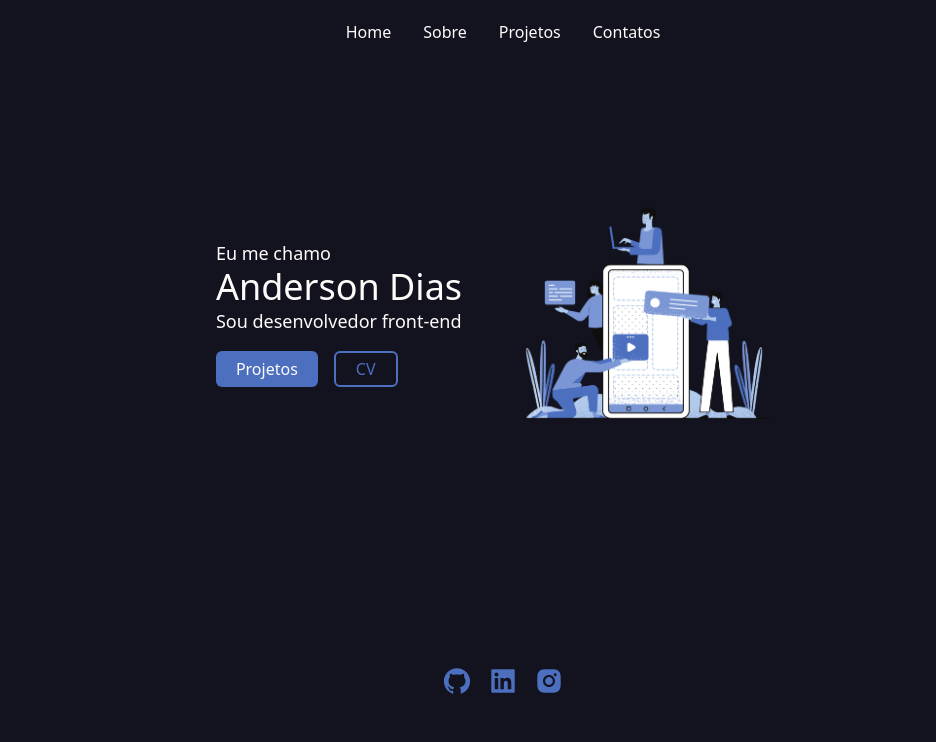
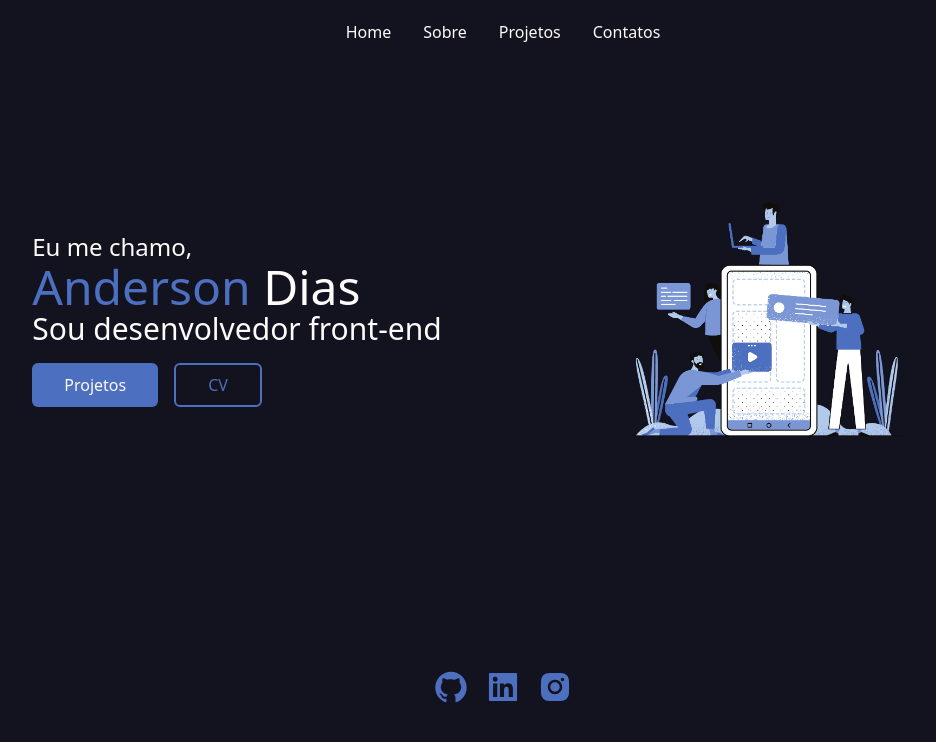
Before and after one commit to andersonDias89/my-site-next, a Next.js app: page / in a window 1280 px wide. Shown: the top 742 px of the page, without its empty margins (137-1073 px from the left). Built offline with nearby package versions, Linux system fonts and the light colour scheme.

Commit message:
ajustes na home

```diff
--- a/src/components/InitialPage/index.tsx
+++ b/src/components/InitialPage/index.tsx
@@ -5,24 +5,26 @@ export function InitialPage() {
     return (
         <div className="w-full h-[calc(100vh-64px)] flex items-center justify-center flex-wrap">
             <div className="container flex justify-center items-center space-x-10">
-                <div className="animation-transition-left">
-                    <span className="font-light text-lg">Eu me chamo</span>
-                    <h1 className="text-4xl">Anderson Dias</h1>
-                    <span className="font-light text-lg">Sou desenvolvedor front-end</span>
+                <div className="animation-transition-left w-1/2 flex items-center justify-center">
+                    <div>
+                        <span className="font-light text-2xl">Eu me chamo,</span>
+                        <h1 className="text-5xl"><span className="text-secondary">Anderson</span> Dias</h1>
+                        <span className="font-light text-3xl">Sou desenvolvedor front-end</span>
 
-                    <div className="flex space-x-4">
-                        <button className="bg-secondary mt-4 py-1 px-5 rounded-md">Projetos</button>
-                        <button className="bg-transparent border-2 border-secondary text-secondary mt-4 py-1 px-5 rounded-md">CV</button>
+                        <div className="flex space-x-4">
+                            <button className="bg-secondary mt-4 py-2 px-8 rounded-md">Projetos</button>
+                            <button className="bg-transparent border-2 border-secondary text-secondary mt-4 py-2 px-8 rounded-md">CV</button>
+                        </div>
                     </div>
                 </div>
 
-                <div className="animation-transition-right">
-                    <img className="w-72" src={'assets/img-home.png'} alt="" />
+                <div className="animation-transition-right w-1/2 flex items-center justify-center">
+                    <img className="w-80" src={'assets/img-home.png'} alt="" />
                 </div>
             </div>
 
             <div className="w-full container flex justify-center">
-                <div className="animation-transition-bottom flex space-x-4 text-3xl text-secondary">
+                <div className="animation-transition-bottom flex space-x-4 text-4xl text-secondary">
                     <AiFillGithub />
                     <AiFillLinkedin />
                     <AiFillInstagram />
```
